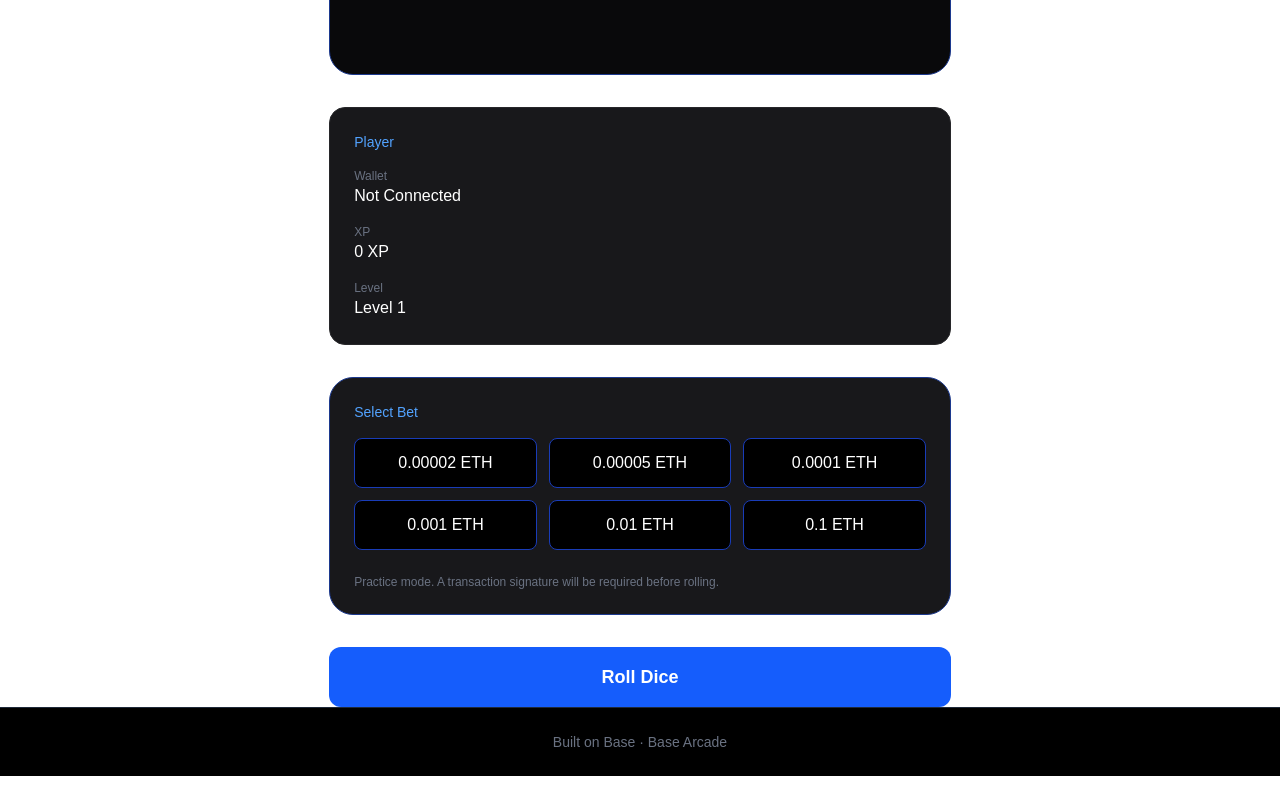
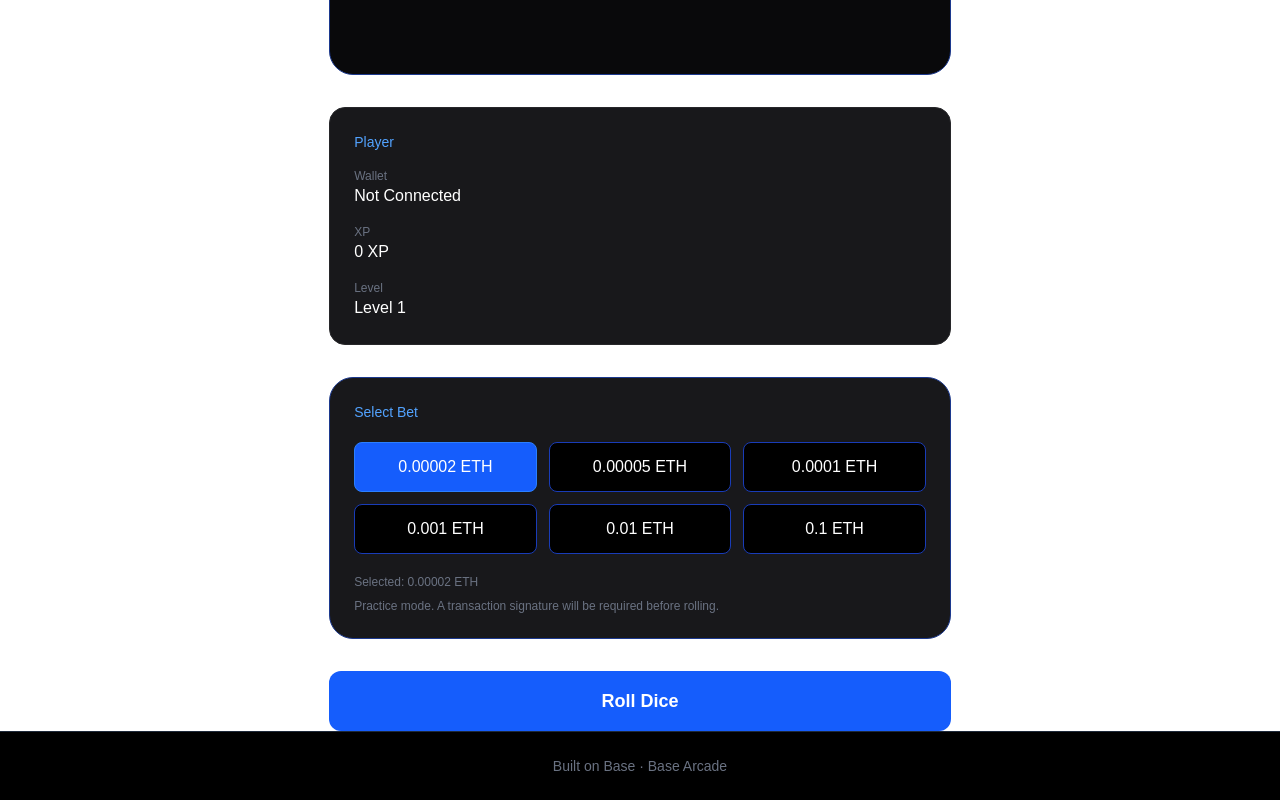
Before and after one commit to Piliyesi/base-pili, a Next.js app: page / in a window 1280 px wide. Shown: the part 1418-2218 px from the top of the page. Before the commit the page ends 2194 px from the top, so only its background shows below. Built offline with nearby package versions, Linux system fonts and the light colour scheme.

Commit message:
feat: add interactive bet selection

```diff
--- a/src/components/dice/BetSelector.tsx
+++ b/src/components/dice/BetSelector.tsx
@@ -1,39 +1,46 @@
+"use client";
+
+import { useState } from "react";
+
+const bets = [
+  "0.00002 ETH",
+  "0.00005 ETH",
+  "0.0001 ETH",
+  "0.001 ETH",
+  "0.01 ETH",
+  "0.1 ETH",
+];
+
 export default function BetSelector() {
+  const [selectedBet, setSelectedBet] = useState("0.00002 ETH");
+
   return (
     <div className="rounded-3xl border border-blue-900 bg-zinc-900 p-6">
-      <p className="mb-4 text-sm text-blue-400">
+      <p className="mb-5 text-sm text-blue-400">
         Select Bet
       </p>
 
       <div className="grid grid-cols-3 gap-3">
-
-        <button className="rounded-lg border border-blue-800 bg-black py-3 text-white hover:border-blue-500">
-          0.00002 ETH
-        </button>
-
-        <button className="rounded-lg border border-blue-800 bg-black py-3 text-white hover:border-blue-500">
-          0.00005 ETH
-        </button>
-
-        <button className="rounded-lg border border-blue-800 bg-black py-3 text-white hover:border-blue-500">
-          0.0001 ETH
-        </button>
-
-        <button className="rounded-lg border border-blue-800 bg-black py-3 text-white hover:border-blue-500">
-          0.001 ETH
-        </button>
-
-        <button className="rounded-lg border border-blue-800 bg-black py-3 text-white hover:border-blue-500">
-          0.01 ETH
-        </button>
-
-        <button className="rounded-lg border border-blue-800 bg-black py-3 text-white hover:border-blue-500">
-          0.1 ETH
-        </button>
-
+        {bets.map((bet) => (
+          <button
+            key={bet}
+            onClick={() => setSelectedBet(bet)}
+            className={`rounded-lg border py-3 transition ${
+              selectedBet === bet
+                ? "border-blue-500 bg-blue-600 text-white"
+                : "border-blue-800 bg-black text-white hover:border-blue-500"
+            }`}
+          >
+            {bet}
+          </button>
+        ))}
       </div>
 
-      <p className="mt-6 text-xs text-gray-500">
+      <p className="mt-5 text-xs text-gray-500">
+        Selected: {selectedBet}
+      </p>
+
+      <p className="mt-2 text-xs text-gray-500">
         Practice mode. A transaction signature will be required before rolling.
       </p>
     </div>
```
